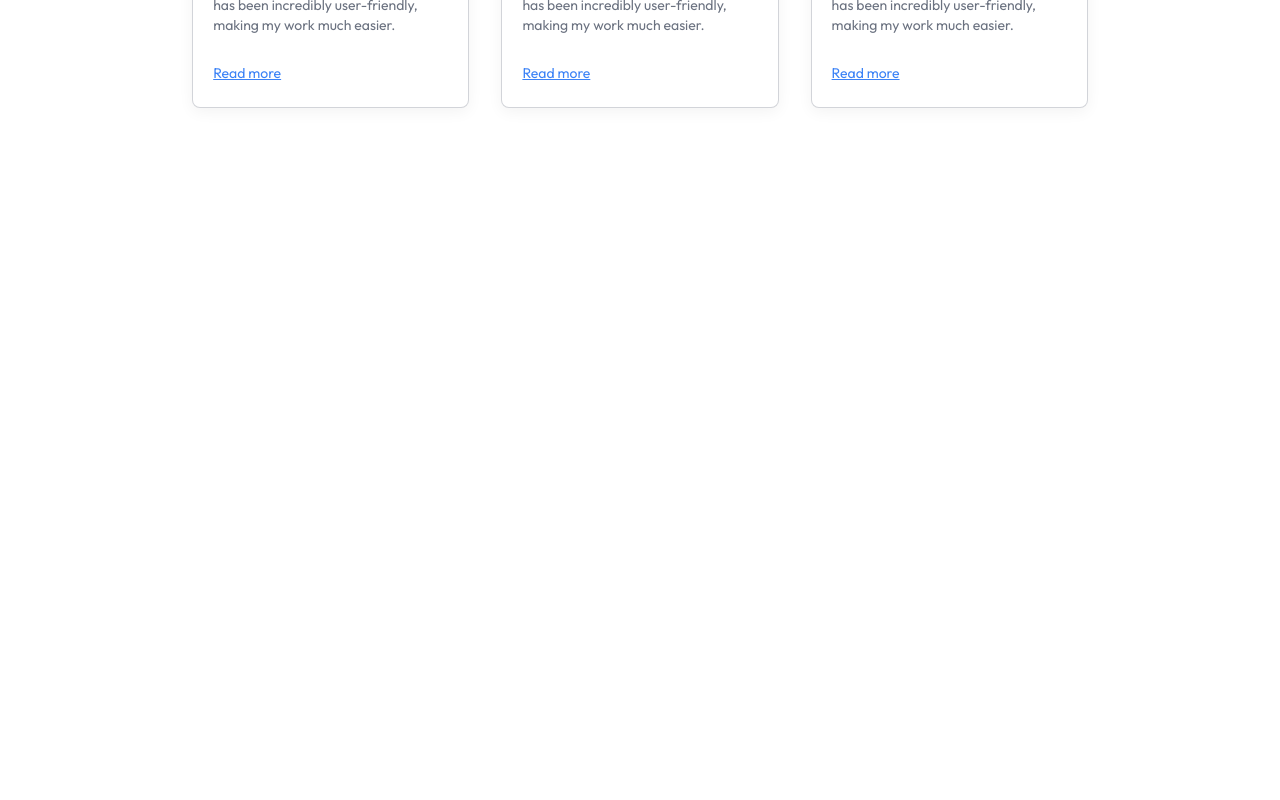
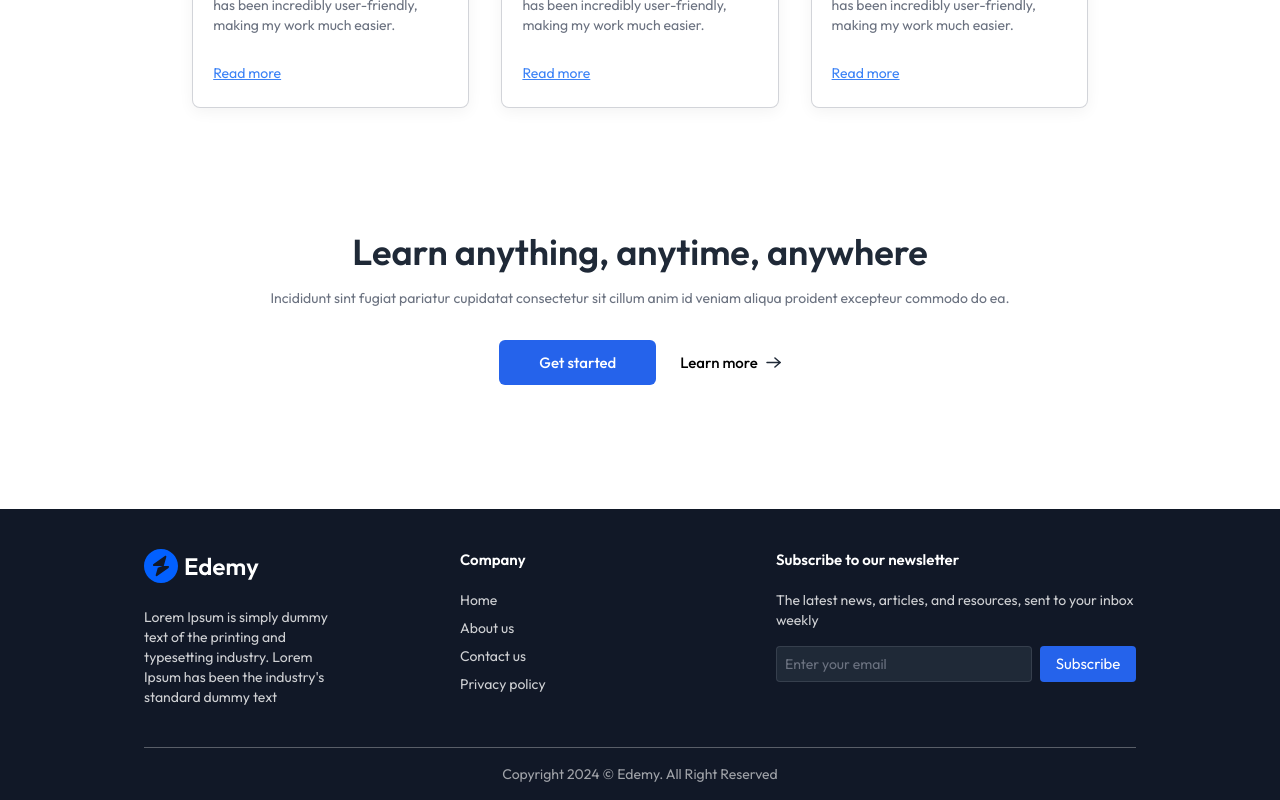
Before and after one commit to Madhumitha-Reddy/LMS, a React (Vite) app in the folder client/: page / in a window 1280 px wide. Shown: the part 2109-2909 px from the top of the page. Before the commit the page ends 2273 px from the top, so only its background shows below. Built offline with nearby package versions, Linux system fonts and the light colour scheme; no server answers.

Commit message:
Update CallToAction,Footer,Home

```diff
--- a/client/src/components/educator/student/CallToAction.jsx
+++ b/client/src/components/educator/student/CallToAction.jsx
@@ -1,9 +1,15 @@
 import React from 'react'
+import { assets } from '../../../assets/assets'
 
 const CallToAction = () => {
   return (
-    <div>
-      <h1>Call to action</h1>
+    <div className="flex flex-col items-center gap-4 pt-10 pb-24 px-8 md:px-0">
+      <h1 className="text-xl md:text-4xl text-gray-800 font-semibold">Learn anything, anytime, anywhere</h1>
+      <p className="text-gray-500 sm:text-sm">Incididunt sint fugiat pariatur cupidatat consectetur sit cillum anim id veniam aliqua proident excepteur commodo do ea.</p>
+      <div className="flex items-center font-medium gap-6 mt-4">
+        <button className="px-10 py-3 rounded-md text-white bg-blue-600">Get started</button>
+        <button className="flex items-center gap-2">Learn more <img src={assets.arrow_icon} alt="arrow_icon"/></button>
+      </div>
     </div>
   )
 }
--- a/client/src/components/educator/student/Footer.jsx
+++ b/client/src/components/educator/student/Footer.jsx
@@ -1,10 +1,34 @@
 import React from 'react'
+import { assets } from '../../../assets/assets'
 
 const Footer = () => {
   return (
-    <div>
-      <h1>Footer</h1>
-    </div>
+    <footer className="bg-gray-900 md:px-36 text-left w-full mt-10">
+      <div className="flex flex-col md:flex-row items-start px-8 md:px-0 justify-center gap-10 md:gap-32 py-10 border-b border-white/30">
+        <div className="flex flex-col md:items-start items-center w-full">
+          <img src={assets.logo_dark} alt="logo"/>
+          <p className="mt-6 text-center md:text-left text-sm text-white/80">Lorem Ipsum is simply dummy text of the printing and typesetting industry. Lorem Ipsum has been the industry's standard dummy text</p>
+        </div>
+        <div className="flex flex-col md:items-start items-center w-full">
+          <h2 className="font-semibold text-white mb-5">Company</h2>
+          <ul className="flex md:flex-col w-full justify-between text-sm text-white/80 md:space-y-2">
+            <li><a href="#">Home</a></li>
+            <li><a href="#">About us</a></li>
+            <li><a href="#">Contact us</a></li>
+            <li><a href="#">Privacy policy</a></li>
+          </ul>
+        </div>
+        <div className="hidden md:flex flex-col items-start w-full">
+          <h2 className="font-semibold text-white mb-5">Subscribe to our newsletter</h2>
+          <p className="text-sm text-white/80">The latest news, articles, and resources, sent to your inbox weekly</p>
+          <div className="flex items-center gap-2 pt-4">
+            <input type="email" placeholder="Enter your email" className="border border-gray-500/30 bg-gray-800 text-gray-500 placeholder-gray-500 outline-none w-64 h-9 rounded px-2 text-sm"/>
+            <button className="bg-blue-600 w-24 h-9 text-white rounded">Subscribe</button>
+          </div>
+        </div>
+      </div>
+      <p className="py-4 text-center text-xs md:text-sm text-white/60">Copyright 2024 © Edemy. All Right Reserved</p>
+    </footer>
   )
 }
 
--- a/client/src/pages/educator/student/Home.jsx
+++ b/client/src/pages/educator/student/Home.jsx
@@ -3,6 +3,8 @@ import Hero from '../../../components/educator/student/Hero'
 import Companies from '../../../components/educator/student/Companies'
 import CoursesSection from '../../../components/educator/student/CoursesSection'
 import TestimonialsSections from '../../../components/educator/student/TestimonialsSections'
+import CallToAction from '../../../components/educator/student/CallToAction'
+import Footer from '../../../components/educator/student/Footer'
 
 const Home = () => {
   return (
@@ -11,6 +13,8 @@ const Home = () => {
       <Companies />
       <CoursesSection />
       <TestimonialsSections/>
+      <CallToAction/>
+      <Footer/>
     </div>
   )
 }
```
